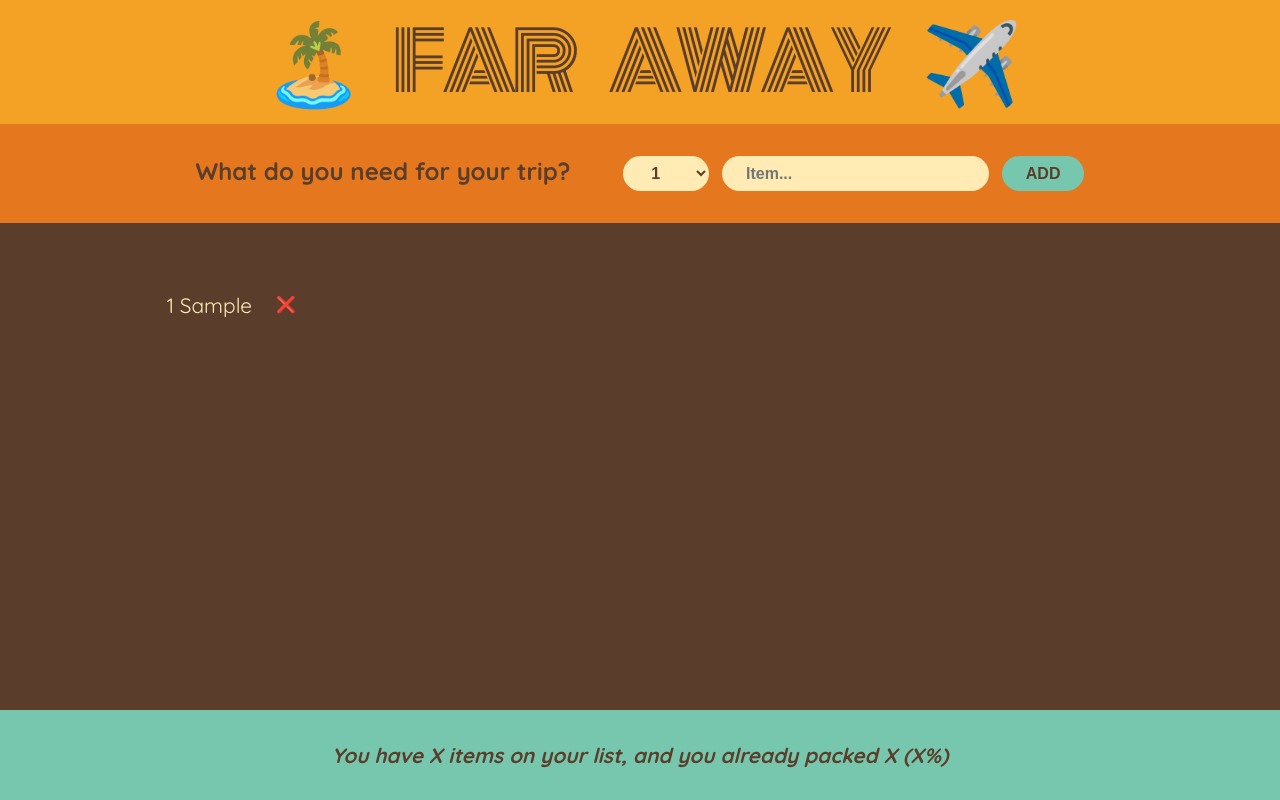
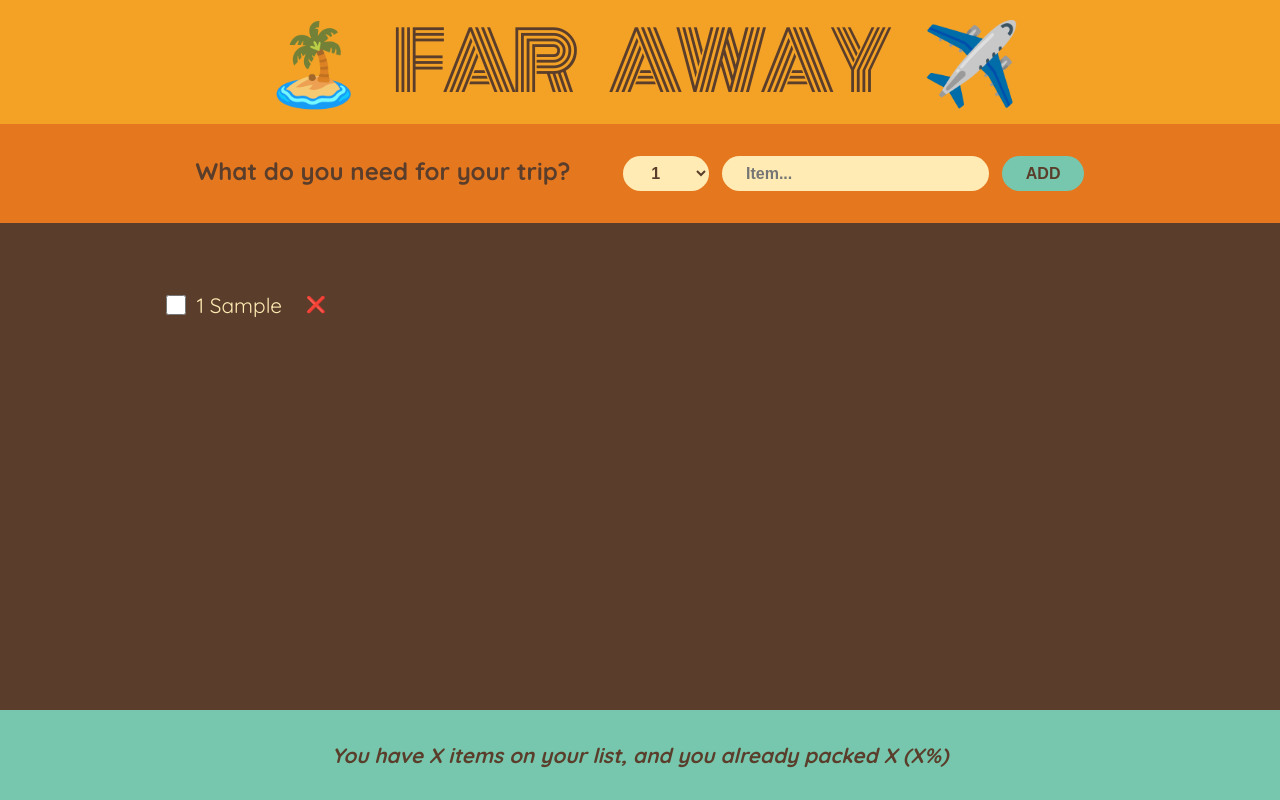
Before and after one commit to susovan777/React-Jets, a React (Create React App) app in the folder 03-travel-list/: page / in a window 1280 px wide. Both pictures are taken after typing "Sample" into the empty fields and a click on the button "ADD". Built offline with nearby package versions, Linux system fonts and the light colour scheme.

Commit message:
Added checkbox before the each item

```diff
--- a/03-travel-list/src/App.js
+++ b/03-travel-list/src/App.js
@@ -6,17 +6,34 @@ import { useState } from "react";
 
 function App() {
   const [items, setItems] = useState([]);
+  // const [isChecked, setIsChecked] = useState(false);
 
   const handleAddItem = (item) => {
-    setItems(items => [...items, item])
+    setItems((items) => [...items, item]);
   };
 
-  console.log(items);
+  const handleDeleteItem = (id) => {
+    setItems((items) => items.filter((item) => item.id !== id));
+  };
+
+  const handleCheck = (id) => {
+    setItems((items) =>
+      items.map((item) =>
+        item.id === id ? { ...item, packed: !item.packed } : item
+      )
+    );
+  };
+
+  // console.log(items);
   return (
     <div className="App">
       <Logo />
       <Form onAddItems={handleAddItem} />
-      <PackingList items={items} />
+      <PackingList
+        items={items}
+        onDeleteItem={handleDeleteItem}
+        checkEvent={handleCheck}
+      />
       <Stats />
     </div>
   );
--- a/03-travel-list/src/Components/PackingList.jsx
+++ b/03-travel-list/src/Components/PackingList.jsx
@@ -1,5 +1,43 @@
 import React from "react";
 
+const PackingList = ({ items, onDeleteItem, checkEvent }) => {
+  return (
+    <div className="list">
+      <ul>
+        {items.map((item) => {
+          return (
+            <Item
+              key={item.id}
+              item={item}
+              deleteItem={onDeleteItem}
+              checkEvent={checkEvent}
+            />
+          );
+        })}
+      </ul>
+    </div>
+  );
+};
+
+const Item = ({ item, deleteItem, checkEvent }) => {
+  return (
+    <li>
+      <input
+        type="checkbox"
+        value={item.packed}
+        onChange={() => checkEvent(item.id)}
+      />
+      <span style={item.packed ? { textDecoration: "line-through" } : {}}>
+        {item.quantity} {item.entry}
+      </span>{" "}
+      <button onClick={() => deleteItem(item.id)}>❌</button>
+    </li>
+  );
+};
+
+export default PackingList;
+
+/*
 const itemData = [
   {
     id: 1,
@@ -14,28 +52,4 @@ const itemData = [
     packed: false,
   },
 ];
-
-const PackingList = ({ items }) => {
-  return (
-    <div className="list">
-      <ul>
-        {items.map((item) => {
-          return <Item key={item.id} item={item} />;
-        })}
-      </ul>
-    </div>
-  );
-};
-
-const Item = ({ item }) => {
-  return (
-    <li>
-      <span style={item.packed ? { textDecoration: "line-through" } : {}}>
-        {item.quantity} {item.entry}
-      </span>{" "}
-      <button>❌</button>
-    </li>
-  );
-};
-
-export default PackingList;
+ */
--- a/03-travel-list/src/index.css
+++ b/03-travel-list/src/index.css
@@ -87,6 +87,13 @@ input {
   align-items: center;
 }
 
+input[type="checkbox"] {
+  margin-right: 10px;
+  height: 20px;
+  width: 20px;
+  accent-color: #e5771f; /* chnages the checkbox background color */
+}
+
 .list li button {
   background: none;
   cursor: pointer;
```
